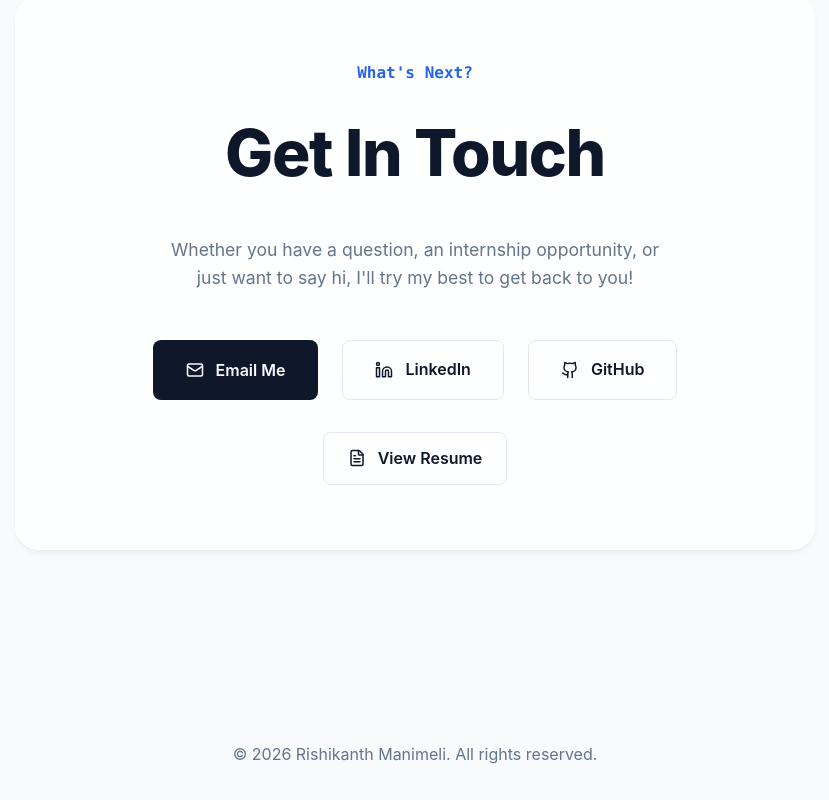
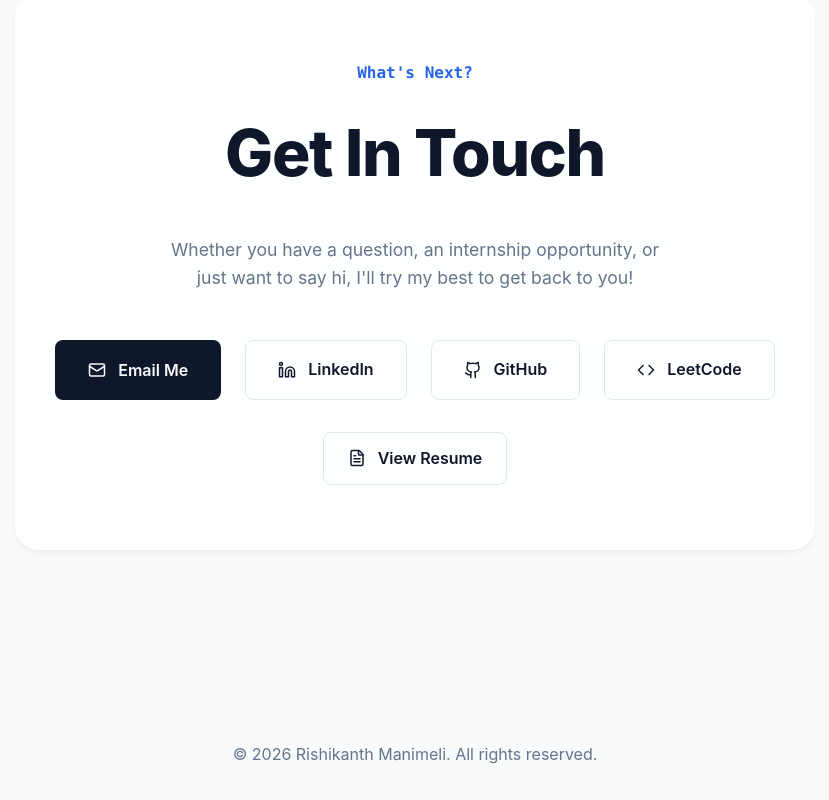
Before and after one commit to RiKan47/portfolio, a React (Vite) app: page / in a window 1280 px wide. Shown: the part 2143-2943 px from the top of the page, without its empty margins (225-1054 px from the left). Built offline with nearby package versions, Linux system fonts and the light colour scheme.

Commit message:
Add Leetcode profile link

```diff
--- a/src/pages/Contact.tsx
+++ b/src/pages/Contact.tsx
@@ -80,6 +80,22 @@ export const Contact = () => {
                     >
                         <Github size={18} /> GitHub
                     </motion.a>
+
+                    <motion.a
+                        whileHover={{ y: -3 }}
+                        whileTap={{ scale: 0.97 }}
+                        href="https://leetcode.com/u/RiKan47/"
+                        target="_blank"
+                        rel="noopener noreferrer"
+                        style={{
+                            display: 'inline-flex', alignItems: 'center', gap: '0.75rem',
+                            padding: '1rem 2rem', backgroundColor: 'transparent', color: 'var(--current-text)',
+                            border: '1px solid var(--current-border)', borderRadius: '8px', fontWeight: 600, cursor: 'pointer',
+                            textDecoration: 'none'
+                        }}
+                    >
+                        <Code size={18} /> LeetCode
+                    </motion.a>
                 </div>
 
                 <div style={{ display: 'flex', justifyContent: 'center' }}>
```
